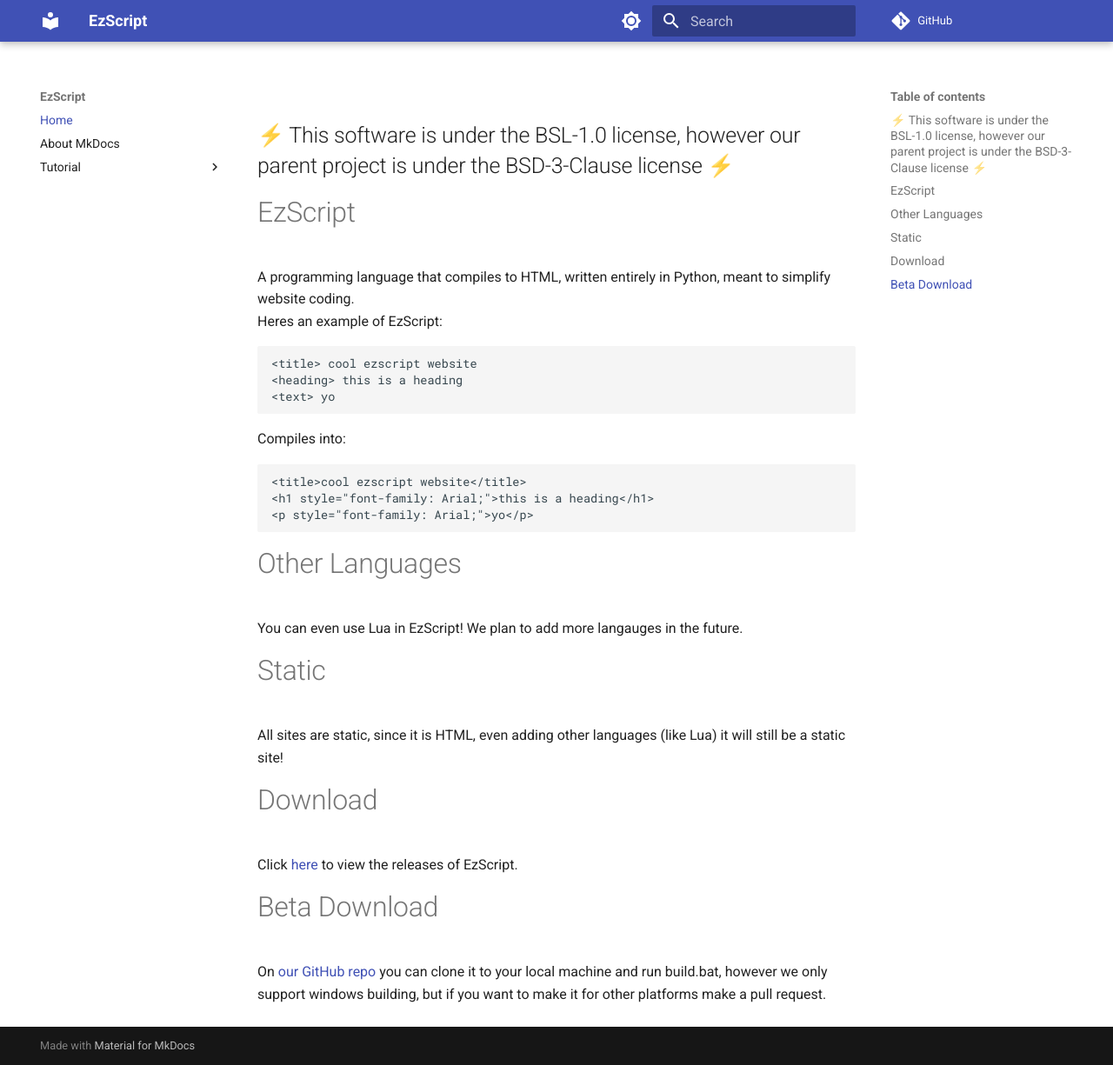
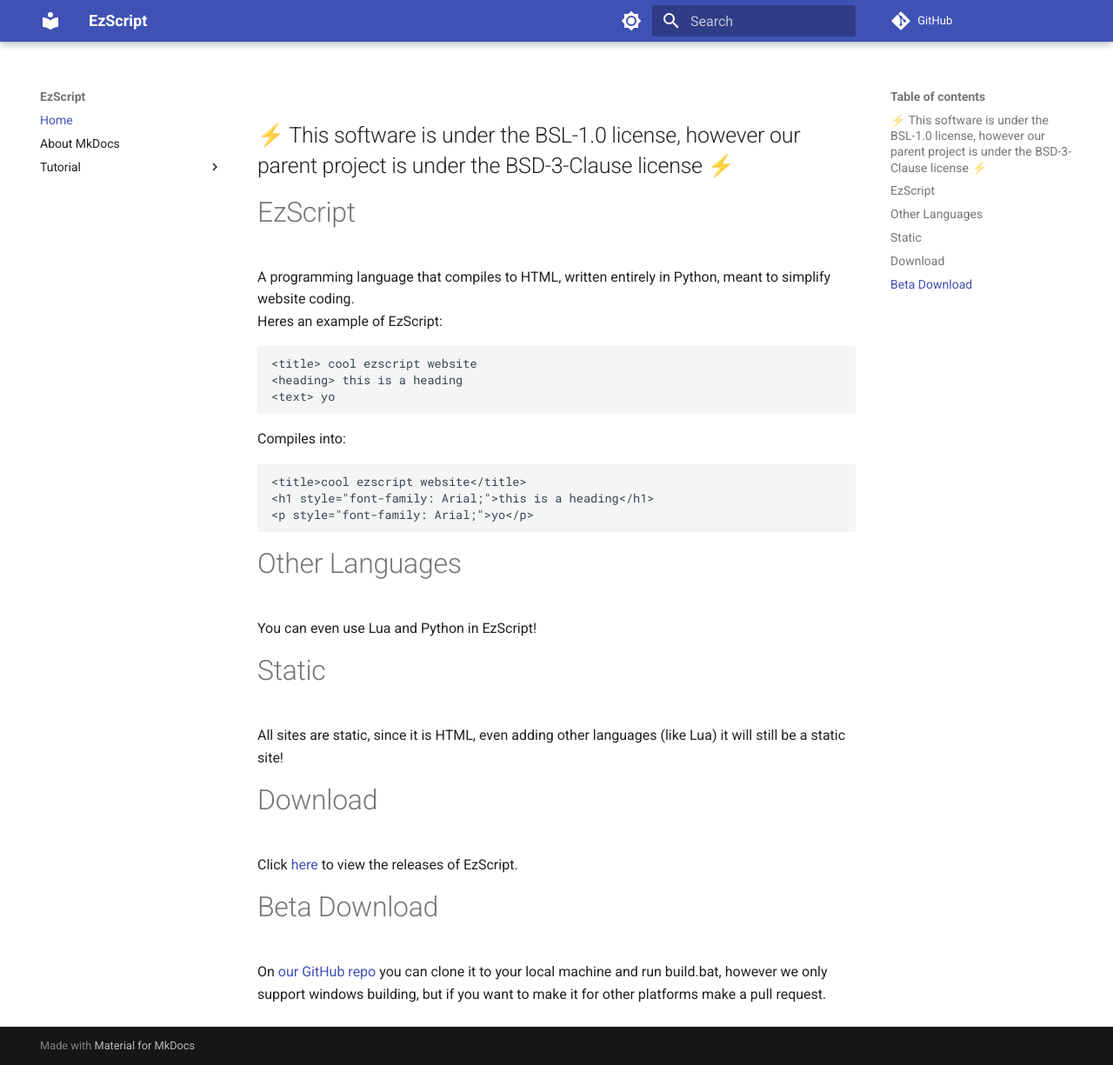
Before and after one commit to ezscript-html/ezscript-html.github.io, an MkDocs documentation site: the page built from docs/docs/index.md, in a window 1280 px wide and 1225 px high. Shown: the whole window at 87% size. Built offline with MkDocs 1.6.1 and Material for MkDocs 9.7.7, drawn with Linux system fonts in a browser that asks for light colours; comment, search, counter and statistics services are not loaded.

Commit message:
Update index.md

````diff
--- a/docs/docs/index.md
+++ b/docs/docs/index.md
@@ -15,7 +15,7 @@
 <p style="font-family: Arial;">yo</p>
 ```
 # Other Languages
-You can even use Lua in EzScript! We plan to add more langauges in the future.
+You can even use Lua and Python in EzScript!
 # Static
 All sites are static, since it is HTML, even adding other languages (like Lua) it will still be a static site!
 # Download
````
